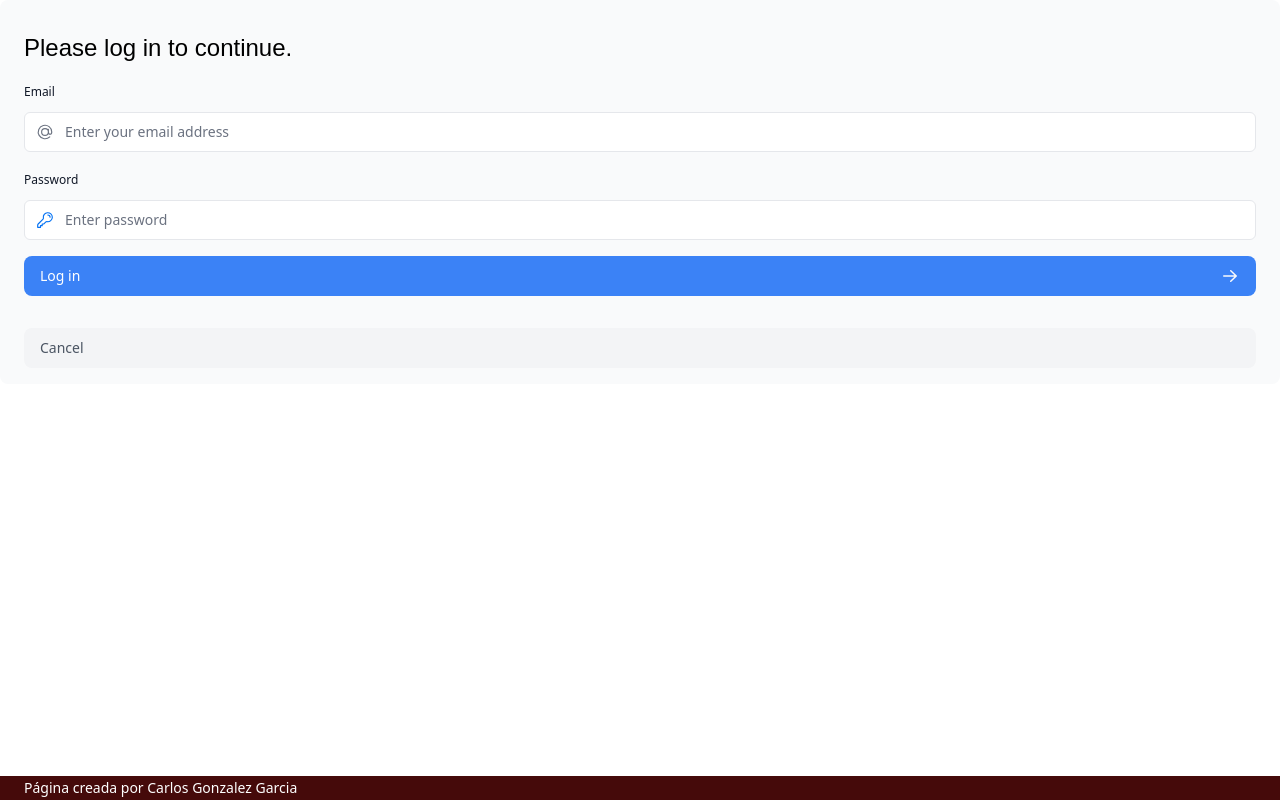
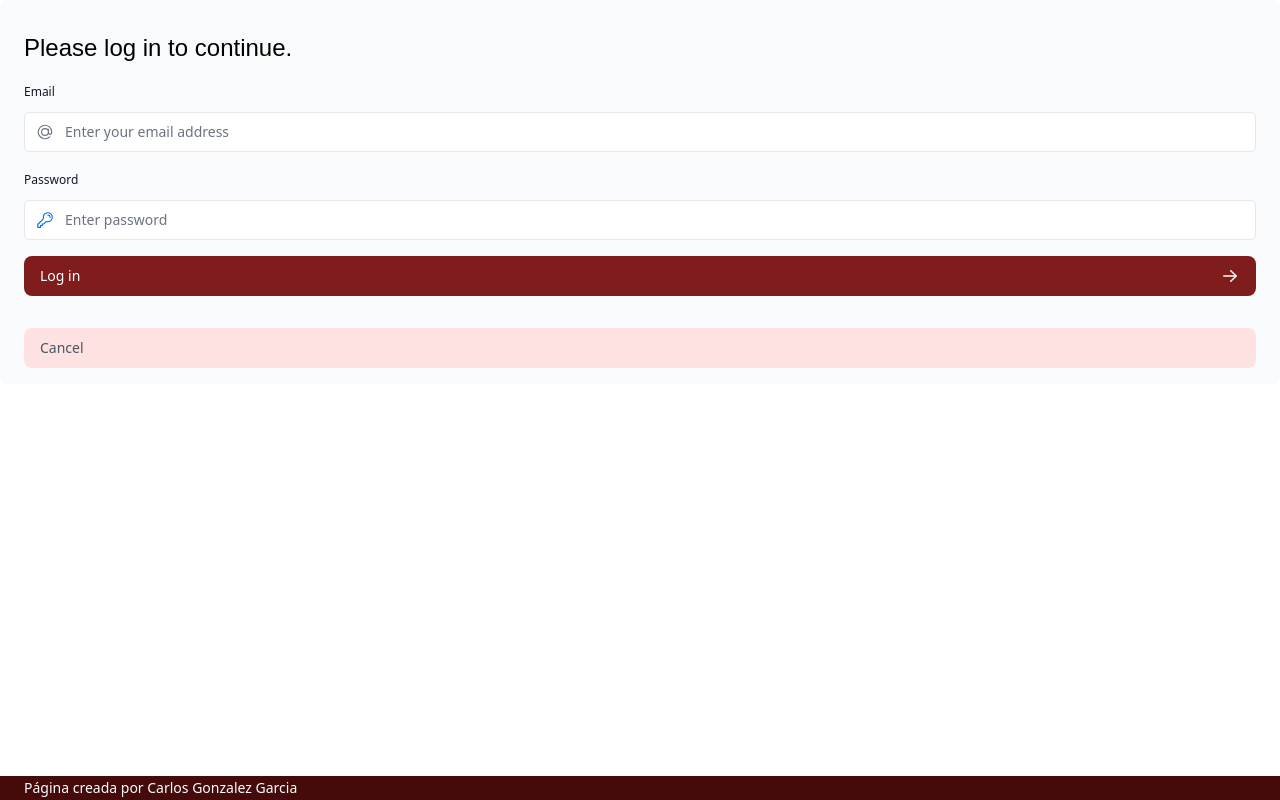
Before and after one commit to cagoga/Proyecto, a Next.js app in the folder nextjs-dashboard/: page /login in a window 1280 px wide. Built offline with nearby package versions, Linux system fonts and the light colour scheme; a web font is replaced by a local one.

Commit message:
Fix: bottom loging swap red

```diff
--- a/nextjs-dashboard/app/ui/login-form.tsx
+++ b/nextjs-dashboard/app/ui/login-form.tsx
@@ -2,7 +2,6 @@ import { aladin } from '@/app/ui/fonts';
 import {
   AtSymbolIcon,
   KeyIcon,
-  ExclamationCircleIcon,
 } from '@heroicons/react/24/outline';
 import { ArrowRightIcon } from '@heroicons/react/20/solid';
 import { Button } from './button';
@@ -62,7 +61,7 @@ export default function LoginForm() {
         </div>
         <Link
           href="/"
-          className="flex h-10 items-center rounded-lg bg-gray-100 px-4 text-sm font-medium text-gray-600 transition-colors hover:bg-red-200"
+          className="flex h-10 items-center rounded-lg bg-red-100 px-4 text-sm font-medium text-gray-600 transition-colors hover:bg-red-200"
         >
           Cancel
         </Link>
@@ -73,7 +72,7 @@ export default function LoginForm() {
 
 function LoginButton() {
   return (
-    <Button className="mt-4 w-full" formAction={login}>
+    <Button className="mt-4 w-full bg-red-900" formAction={login}>
       Log in <ArrowRightIcon className="ml-auto h-5 w-5 text-gray-50" />
     </Button>
   );
```
